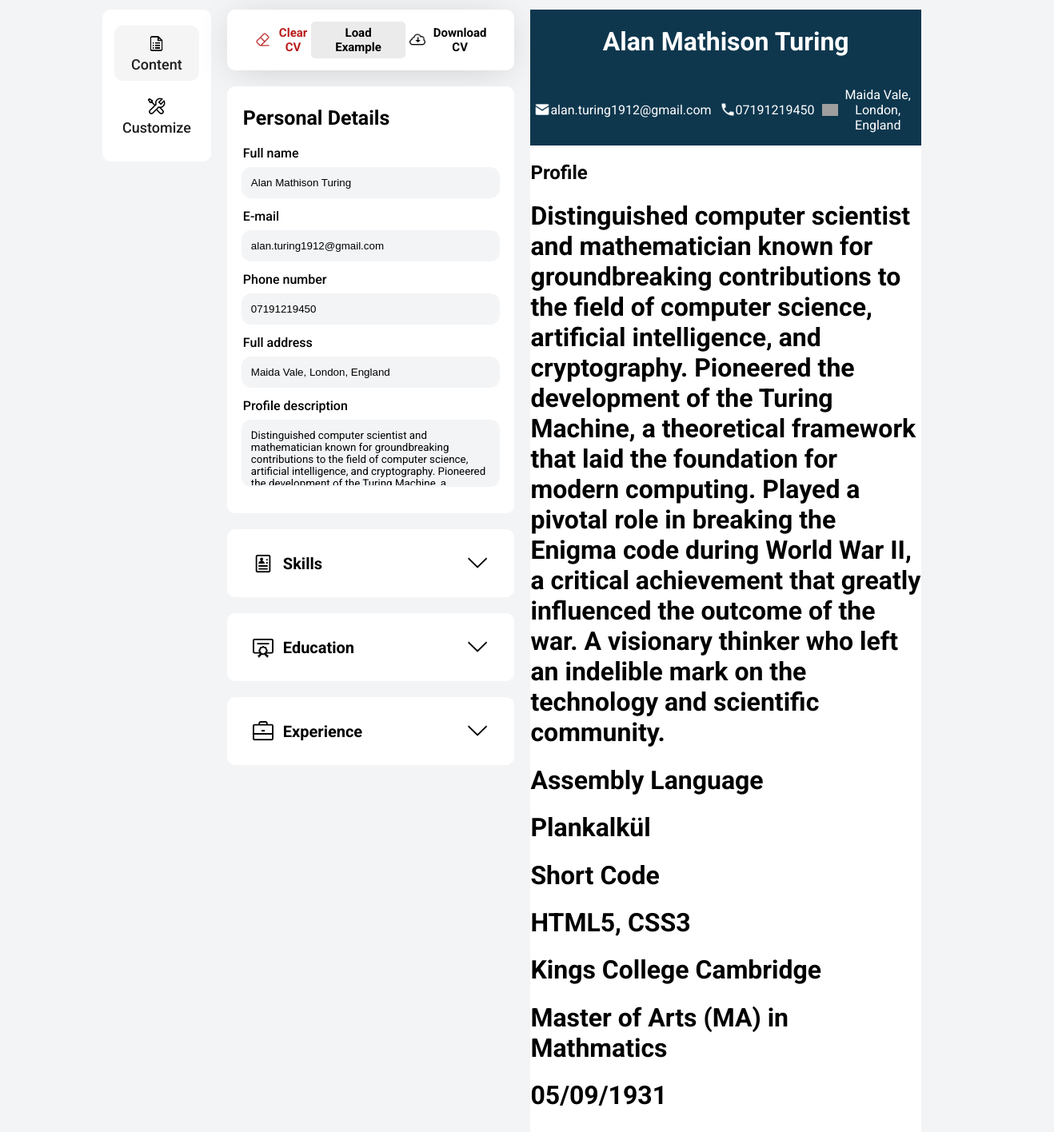
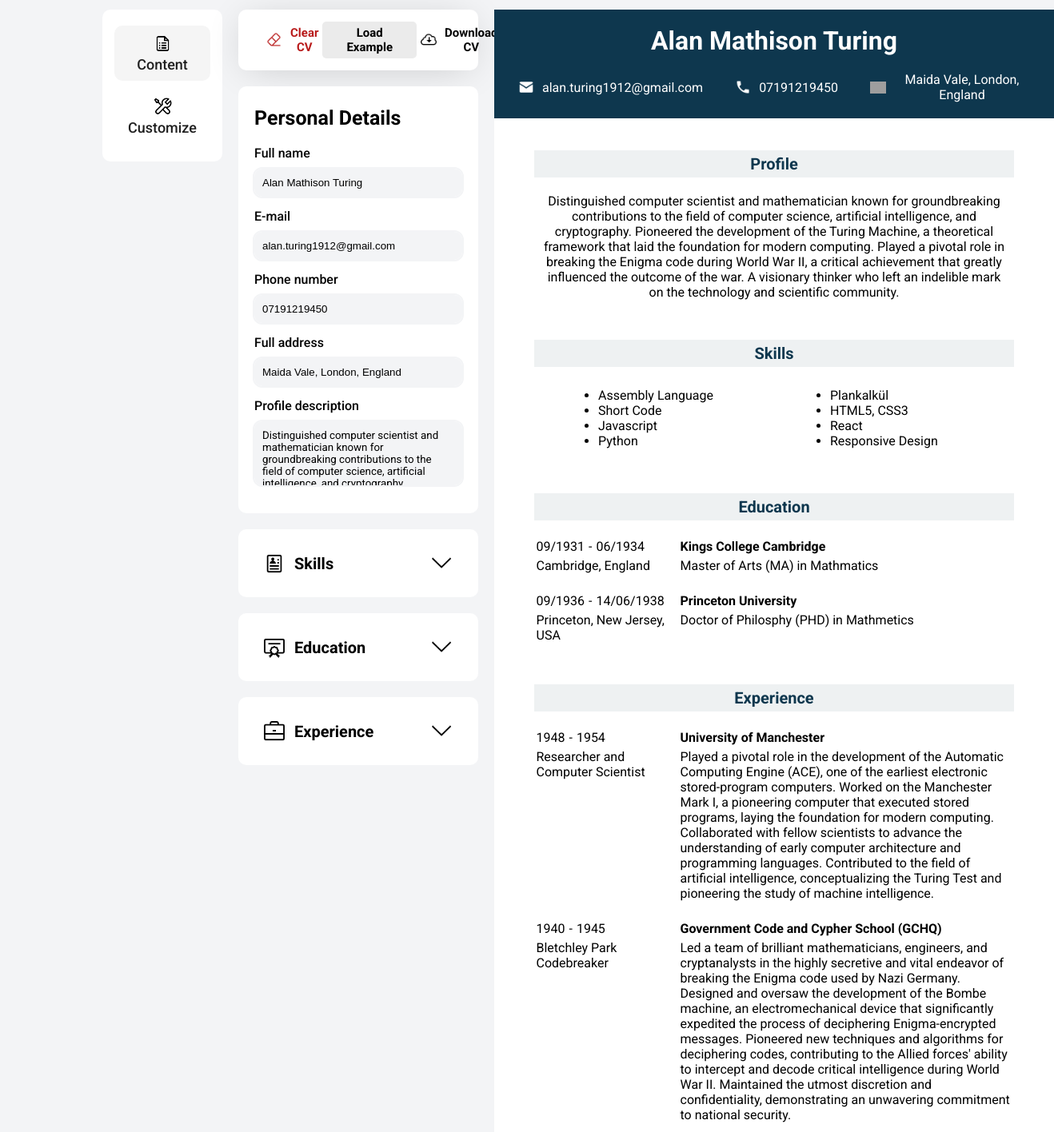
Before and after one commit to coolleighton/MyCVBuilder, a React (Vite) app: page / in a window 1280 px wide. Shown: the part 20-1436 px from the top of the page at 80% size, 1318 px wide, since content can reach past the window. Built offline with nearby package versions, Linux system fonts and the light colour scheme; grey boxes are pictures that could not be loaded; the HTML template or start-up script is replaced by a standard one.

Commit message:
added CSS styling to CV preivew

```diff
--- a/src/App.css
+++ b/src/App.css
@@ -1,8 +1,8 @@
 .mainDiv {
-  width: 80%;
+  max-width: 80%;
   margin: 0 auto;
   display: grid;
-  grid-template-columns: 0.8fr 3fr 5fr;
+  grid-template-columns: minmax(150px, 150px) minmax(300px, 500px) minmax(700px, 700px);
   grid-column-gap: 20px;
   grid-row-gap: 20px;
   border: 2px solid transparent;
--- a/src/Data/CVdata.jsx
+++ b/src/Data/CVdata.jsx
@@ -12,13 +12,17 @@ let CVdata = {
     { id: 1, skill: "Plankalkül" },
     { id: 2, skill: "Short Code" },
     { id: 3, skill: "HTML5, CSS3" },
+    { id: 0, skill: "Javascript" },
+    { id: 1, skill: "React" },
+    { id: 2, skill: "Python" },
+    { id: 3, skill: "Responsive Design" },
   ],
   education: [
     {
       school: "Kings College Cambridge",
       degree: "Master of Arts (MA) in Mathmatics",
-      startDate: "05/09/1931",
-      endDate: "12/06/1934",
+      startDate: "09/1931",
+      endDate: "06/1934",
       location: "Cambridge, England",
       id: 0,
     },
@@ -26,7 +30,7 @@ let CVdata = {
     {
       school: "Princeton University",
       degree: "Doctor of Philosphy (PHD) in Mathmetics ",
-      startDate: "07/09/1936",
+      startDate: "09/1936",
       endDate: "14/06/1938",
       location: "Princeton, New Jersey, USA",
       id: 1,
--- a/src/components/CVPreview.jsx
+++ b/src/components/CVPreview.jsx
@@ -25,42 +25,65 @@ function CVPreview({ skills, personalInfo, education, experience }) {
 
         <div className="profile">
           <h2>Profile</h2>
-          <h1>{personalInfo.personalDescription}</h1>
+          <p>{personalInfo.personalDescription}</p>
         </div>
 
         <div className="skills">
-          {skills.map((skillItem) => {
-            return <h1 key={skillItem.skill}>{skillItem.skill}</h1>;
-          })}
+          <h2>Skills</h2>
+          <ul>
+            {skills.map((skillItem) => {
+              return <li key={skillItem.skill}>{skillItem.skill}</li>;
+            })}
+          </ul>
         </div>
 
         <div className="education">
+          <h2>Education</h2>
           {education.map((educationItem) => {
             return (
-              <div>
-                <h1 key={educationItem.school}>{educationItem.school}</h1>
-                <h1 key={educationItem.degree}>{educationItem.degree}</h1>
-                <h1 key={educationItem.startDate}>{educationItem.startDate}</h1>
-                <h1 key={educationItem.endDate}>{educationItem.endDate}</h1>
-                <h1 key={educationItem.location}>{educationItem.location}</h1>
+              <div className="educationItem">
+                <div className="infoLeft">
+                  <div className="dates">
+                    <p key={educationItem.startDate}>
+                      {educationItem.startDate}
+                    </p>
+                    <p> - </p>
+                    <p key={educationItem.endDate}>{educationItem.endDate}</p>
+                  </div>
+                  <p key={educationItem.location}>{educationItem.location}</p>
+                </div>
+                <div className="infoRight">
+                  <p className="bold" key={educationItem.school}>
+                    {educationItem.school}
+                  </p>
+                  <p key={educationItem.degree}>{educationItem.degree}</p>
+                </div>
               </div>
             );
           })}
         </div>
 
         <div className="experience">
+          <h2>Experience</h2>
           {experience.map((experienceItem) => {
             return (
-              <div>
-                <h1 key={experienceItem.company}>{experienceItem.company}</h1>
-                <h1 key={experienceItem.position}>{experienceItem.position}</h1>
-                <h1 key={experienceItem.startDate}>
-                  {experienceItem.startDate}
-                </h1>
-                <h1 key={experienceItem.endDate}>{experienceItem.endDate}</h1>
-                <h1 key={experienceItem.description}>
-                  {experienceItem.description}
-                </h1>
+              <div className="experienceItem">
+                <div className="infoLeft">
+                  <div className="dates">
+                    <p key={experienceItem.startDate}>
+                      {experienceItem.startDate}
+                    </p>
+                    <p> - </p>
+                    <p key={experienceItem.endDate}>{experienceItem.endDate}</p>
+                  </div>
+                  <p key={experienceItem.position}>{experienceItem.position}</p>
+                </div>
+                <div className="infoRight">
+                  <p className="bold" key={experienceItem.company}>{experienceItem.company}</p>
+                  <p key={experienceItem.description}>
+                    {experienceItem.description}
+                  </p>
+                </div>
               </div>
             );
           })}
--- a/src/styles/CVPreview.css
+++ b/src/styles/CVPreview.css
@@ -1,7 +1,12 @@
 .CVPreview {
   min-height: 1000px;
-  max-width: 702px;
+  max-width: 700px;
   background-color: white;
+
+}
+
+p {
+  margin: 0;
 }
 
 .header {
@@ -9,6 +14,7 @@
   display: flex;
   flex-direction: column;
   text-align: center;
+  padding: 10px;
 }
 
 .header div {
@@ -20,13 +26,90 @@
 
 .header div img {
   width: 20px;
+  padding-right: 10px;
 }
 
 .header div div {
-  padding: 0 5px;
+  padding: 10px 20px;
 }
 
 .header p,
 .header h1 {
   color: white;
+  margin: 0;
 }
+
+.header h1 {
+  padding: 10px 20px;
+}
+
+.profile,
+.skills,
+.education,
+.experience {
+  display: flex;
+  flex-direction: column;
+  justify-content: center;
+  align-items: center;
+  margin: 30px 50px 20px;
+}
+
+.profile h2,
+.skills h2,
+.education h2,
+.experience h2 {
+  background-color: #EEF1F2;
+  color: #0E374E;
+  width: 100%;
+  text-align: center;
+  padding: 5px 0;
+  margin: 10px 0;
+  font-size: 20px;
+}
+.profile p {
+  margin: 10px;
+  text-align: center;
+}
+
+.skills ul {
+  width: 80%;
+  display: grid;
+  grid-template-columns: repeat(2, 1fr);
+  grid-template-rows: repeat(4, 1fr);
+  grid-column-gap: 100px;
+  grid-row-gap: 0px;
+}
+
+.skills li {
+  margin: 0;
+}
+
+.dates {
+  display: flex;
+}
+
+.infoLeft {
+  display: flex;
+  flex-direction: column;
+  width: 30%;
+}
+
+.infoRight {
+  width: 70%;
+}
+
+.educationItem,
+.experienceItem {
+  width: 100%;
+  display: flex;
+  padding: 10px 0;
+}
+
+.educationItem p,
+.experienceItem p {
+  padding: 2.5px;
+}
+
+.bold {
+  font-weight: 600;
+}
```
